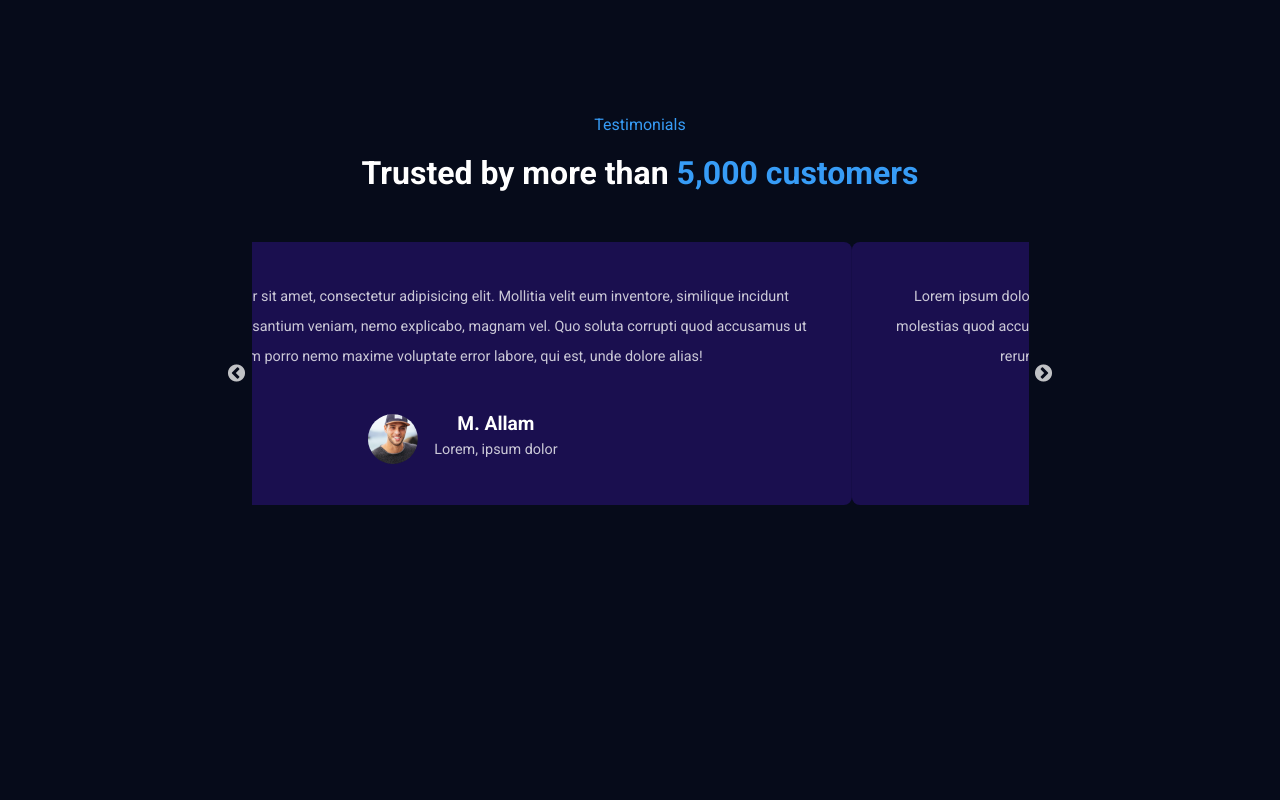
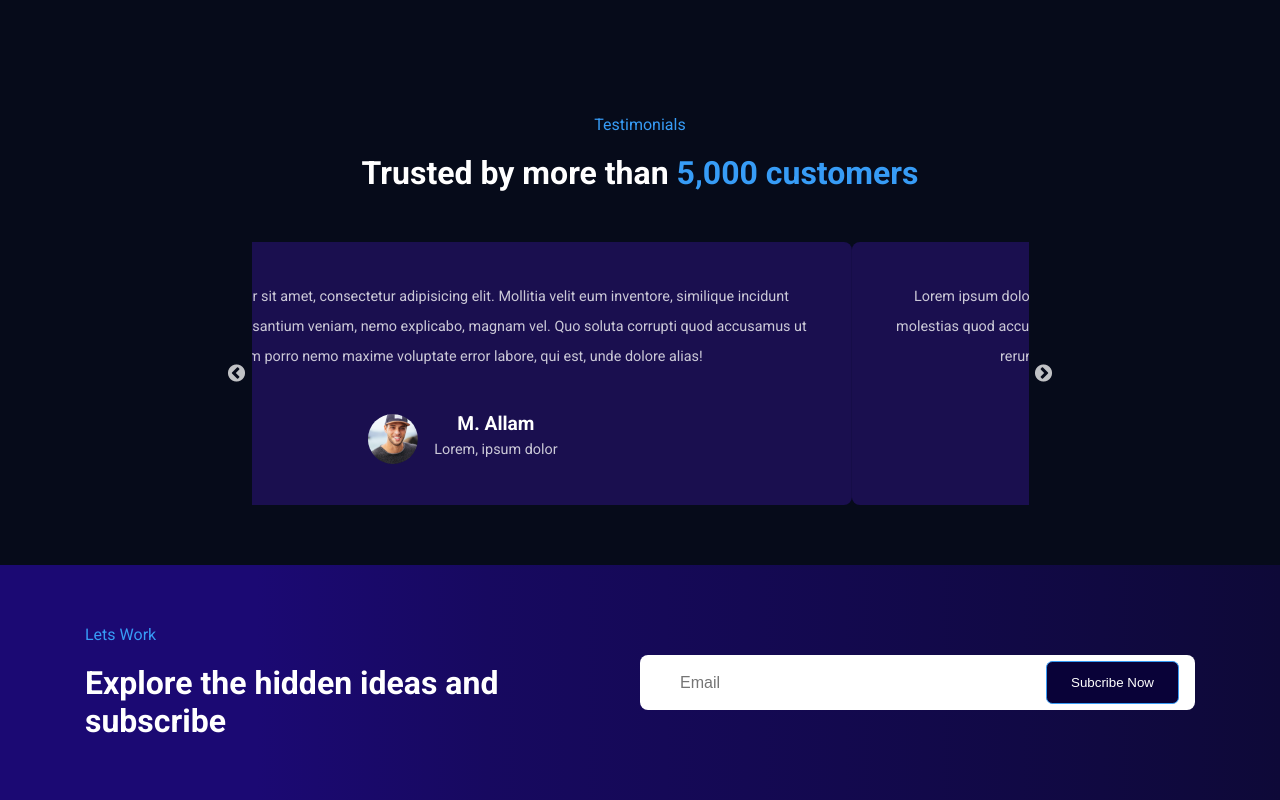
Before and after one commit to mohamdallam/4-digital-marketing-agency, a React (Create React App) app: page / in a window 1280 px wide. Shown: the part 3498-4298 px from the top of the page. Before the commit the page ends 4063 px from the top, so only its background shows below. Built offline with nearby package versions, Linux system fonts and the light colour scheme.

Commit message:
Newsletter section

```diff
--- a/src/App.js
+++ b/src/App.js
@@ -7,6 +7,7 @@
 import Team from "./components/UI/Team";
 import Blog from "./components/UI/Blog";
 import Testimonial from "./components/UI/Testimonial";
+import Newsletter from "./components/UI/Newsletter";
 
 function App() {
   return (
@@ -19,6 +20,7 @@
       <Team />
       <Blog />
       <Testimonial />
+      <Newsletter />
     </>
   );
 }
--- /dev/null
+++ b/src/components/UI/Newsletter.jsx
@@ -0,0 +1,27 @@
+import React from "react";
+import "../../styles/newsletter.css";
+
+const Newsletter = () => {
+  return (
+    <section className="newsletter">
+      <div className="container">
+        <div className="newsletter__wrapper">
+          <div className="newsletter__content">
+            <h6 className="subtitle">Lets Work</h6>
+            <h2>
+              Explore the <span className="hightlight"> hidden </span>
+              ideas and subscribe
+            </h2>
+          </div>
+
+          <div className="newsletter__form">
+            <input type="email" placeholder="Email" />
+            <button className="secondary__btn">Subcribe Now</button>
+          </div>
+        </div>
+      </div>
+    </section>
+  );
+};
+
+export default Newsletter;
--- /dev/null
+++ b/src/styles/newsletter.css
@@ -0,0 +1,30 @@
+.newsletter {
+  background: var(--newsletter-bg);
+}
+
+.newsletter__wrapper {
+  display: flex;
+  align-items: center;
+  justify-content: space-between;
+}
+
+.newsletter__content,
+.newsletter__form {
+  width: 50%;
+}
+
+.newsletter__form input {
+  padding: 0.7rem 1.5rem;
+  border: none;
+  outline: none;
+  font-size: 1rem;
+}
+
+.newsletter__form {
+  padding: 0.4rem 1rem;
+  background: #fff;
+  display: flex;
+  align-items: center;
+  justify-content: space-between;
+  border-radius: 0.5rem;
+}
```
